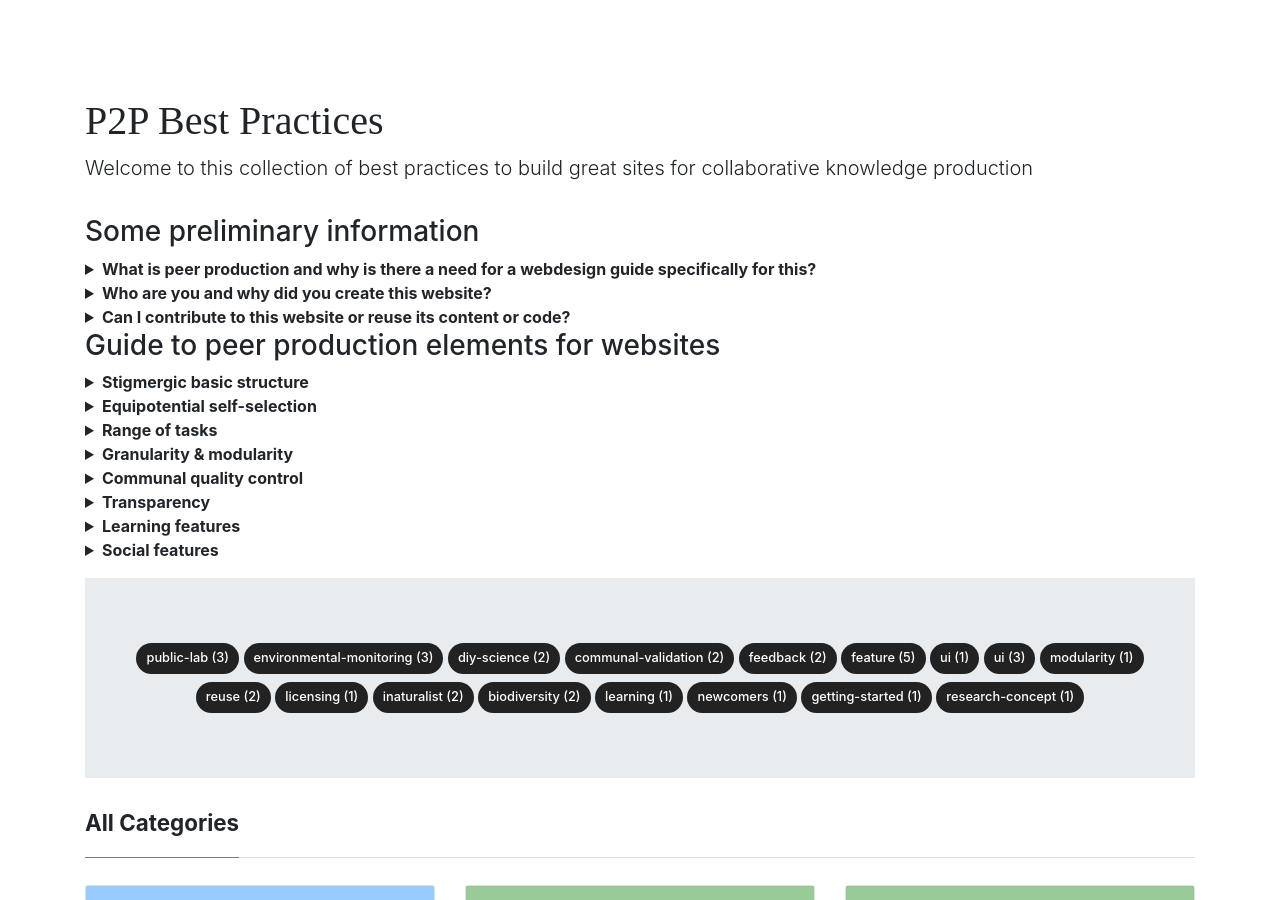
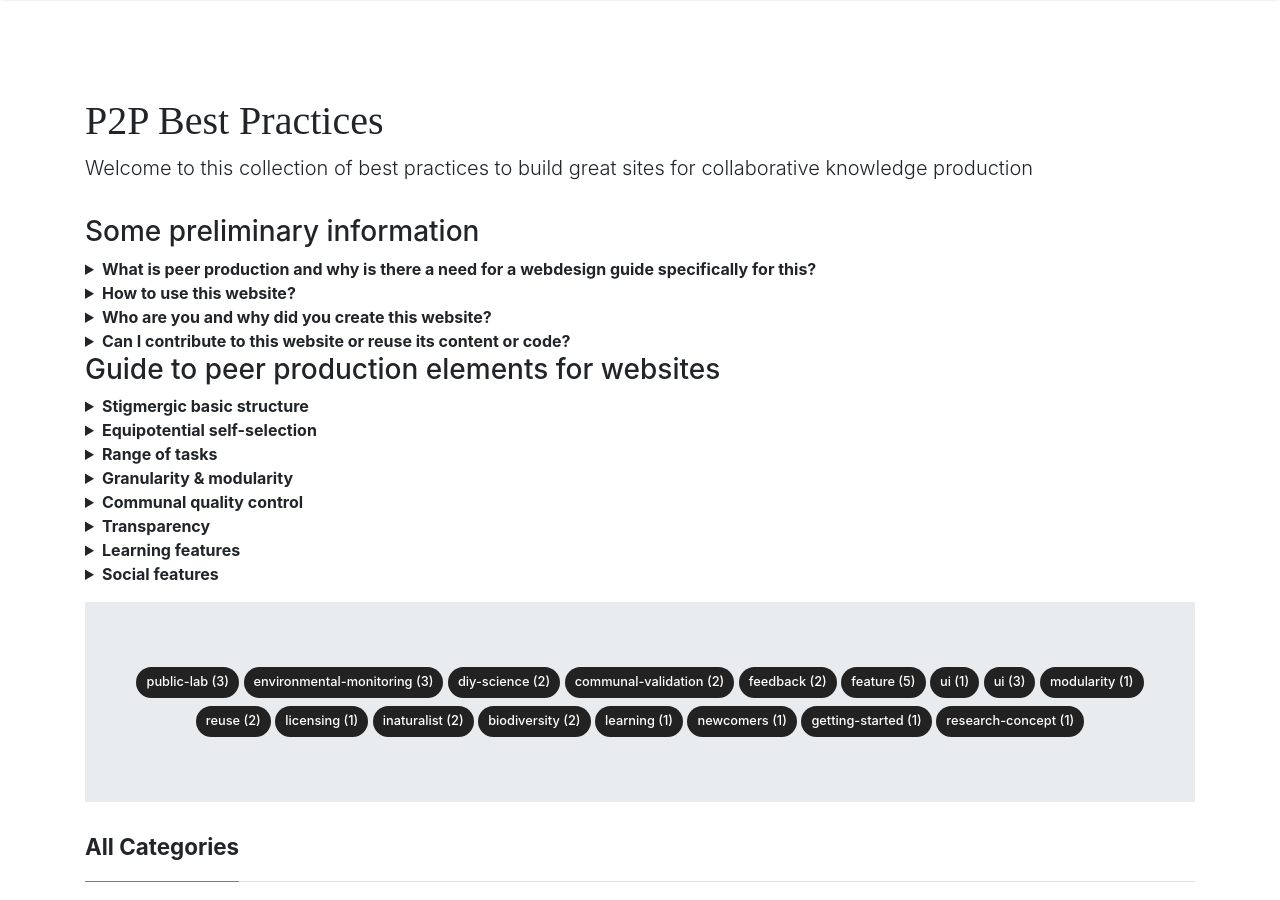
Before and after one commit to PeerProducedResearch/best-practices, a Jekyll site: the page built from index.html, in a window 1280 px wide and 900 px high. Built offline with Jekyll 4.4.1, drawn with Linux system fonts in a browser that asks for light colours; nearby versions of some CDN libraries; some web fonts are replaced; the list of posts is cut into pages by our own code; some of the changed lines change nothing that is shown.

Commit message:
Update index.html

```diff
--- a/index.html
+++ b/index.html
@@ -14,6 +14,15 @@ title: Home
   can seem quite complicated in the beginning. This website aims to give some guidance for those just starting out with online collaboration projects,
   but also those interested the features other projects use to facilitate peer production.
   In conclusion, this resource is thought to provide guidance, inspire and share great features and mechanisms other peer production projects developed! :)</p>
+</details>
+
+<details>
+  <summary><b>How to use this website?</b></summary>
+  <p> Right below these introductory questions, you find a section giving a structured introduction to elements of peer production platforms.
+  For each element, there is a list of blog posts that use the respective tag. These blog posts contain information on features of peer production
+    projects that implement these elements. You can also search directly for tags or other keywords, if you know what you are looking for. The guide to
+  peer production, as well as the exemplary features are thought to help you understand and implement peer production elements to your own online collaboration
+  projects. </p>
 </details>
 
 <details>
```
